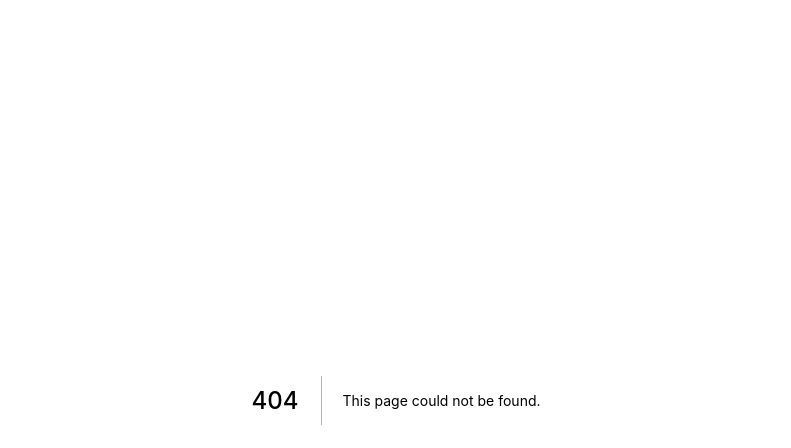
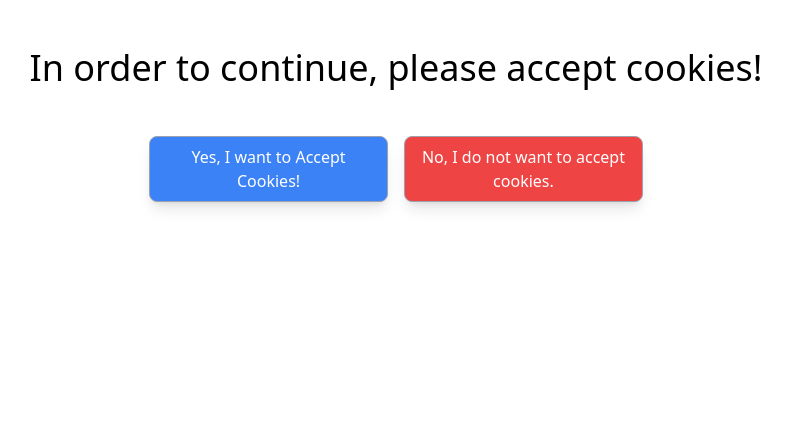
Before and after one commit to RitaliJ/SHTEM-immersive-narrative, a Next.js app: page /cookies in a window 1280 px wide. Before the commit this address had no page. Shown: the top 448 px of the page, without its empty margins (244-1035 px from the left). Built offline with nearby package versions, Linux system fonts and the light colour scheme.

Commit message:
added some links and cookies

```diff
--- a/pages/TNG.tsx
+++ b/pages/TNG.tsx
@@ -1,5 +1,9 @@
 import Head from "next/head";
 import Link from "next/link";
+import CenteredModal from "../components/CenteredModal";
+import { useState } from "react";
+
+
 
 //page explaining TNG and such
 export default function OurResearch() {
@@ -16,7 +20,7 @@ export default function OurResearch() {
                 <div className="flex justify-center">
                     <img className="h-50 w-50" src="http://www.clipartbest.com/cliparts/9cR/57X/9cR57XMMi.gif" />
                 </div>
-                <h1 className="text-blue-600 text-2xl">
+                <h1 className="text-blue-600 text-2xl ">
                     Welcome...
                 </h1>
                 <p>
@@ -221,12 +225,14 @@ export default function OurResearch() {
                             Join The Resistance
                         </button>
                     </Link>
-                    <Link href="/home">
-                        <button className="bg-red-500 text-white px-5 py-2 rounded-lg text-xl">
+                    <Link href="/cookies">
+                        <button
+                        className="bg-red-500 text-white px-5 py-2 rounded-lg text-xl">
                             Continue Shopping
                         </button>
                     </Link>
                 </div>
+
             </main>
         </>
     )
--- /dev/null
+++ b/pages/cookies.tsx
@@ -0,0 +1,23 @@
+import Link from "next/link"
+export default function Cookies() {
+
+return (
+    <main className="container pt-12 pb-24 flex flex-col gap-4 items-center">
+    <h1 className="text-4xl">
+       In order to continue, please accept cookies!
+    </h1>
+
+    <div className="flex gap-4 justify-center mt-8">
+        <Link href = '/home'>
+        <button className="w-5/12 duration-150 px-4 py-2 rounded-lg border border-gray-400 shadow-lg bg-blue-500 hover:bg-blue-700 text-white">
+            Yes, I want to Accept Cookies!
+        </button>
+        </Link>
+        <button className="w-5/12 duration-150 px-4 py-2 rounded-lg border border-gray-400 shadow-lg bg-red-500 hover:bg-red-700 text-white">
+           No, I do not want to accept cookies.
+        </button>
+    </div>
+ </main>
+
+)
+}
```
